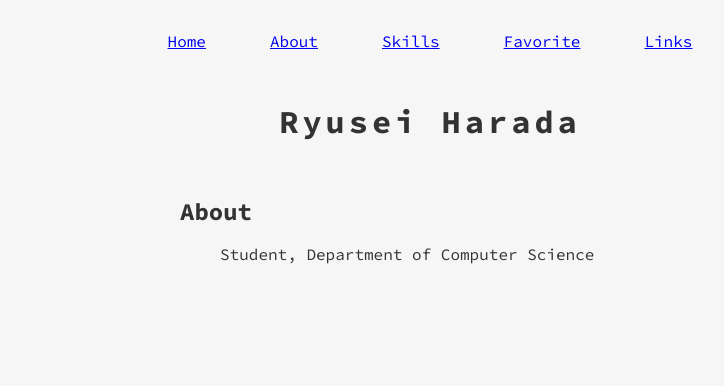
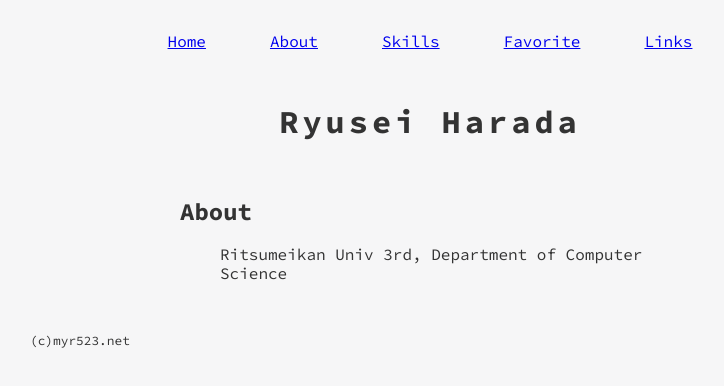
Before and after one commit to myr523/myr523.github.io, a React app: page /about in a window 1280 px wide. Shown: the top 386 px of the page, without its empty margins (210-934 px from the left). Built offline with nearby package versions, Linux system fonts and the light colour scheme.

Commit message:
update content

```diff
--- a/src/components/About.jsx
+++ b/src/components/About.jsx
@@ -5,7 +5,7 @@ const About = () => {
     <div id={ 'About' } className={ 'About' }>
       <dl>
         <h2>{ 'About' }</h2>
-        <dd>{ 'Student, Department of Computer Science' }</dd>
+        <dd>{ 'Ritsumeikan Univ 3rd, Department of Computer Science' }</dd>
       </dl>
     </div>
   )
--- a/src/components/Footer.jsx
+++ b/src/components/Footer.jsx
@@ -1,15 +1,9 @@
 import React from 'react'
 
 const Footer = () => {
-  const styles = {
-    bottom: 0,
-    height: '5em',
-    position: 'absolute',
-  }
-
   return (
-    <footer id={ 'Footer' } style={ styles }>
-      <p><small>{ '' }</small></p>
+    <footer id={ 'Footer' } className={ 'Footer' }>
+      <p><small>{ '(c)myr523.net' }</small></p>
     </footer>
   )
 }
```
